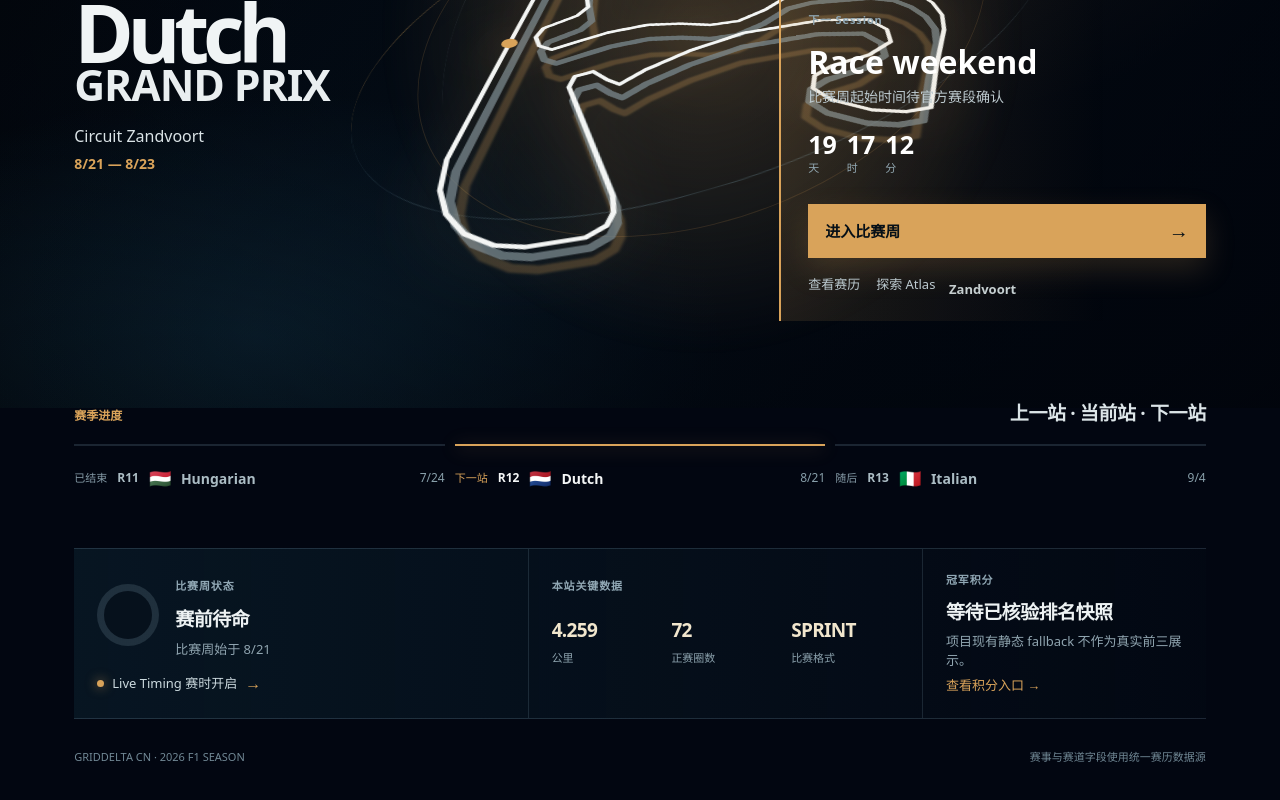
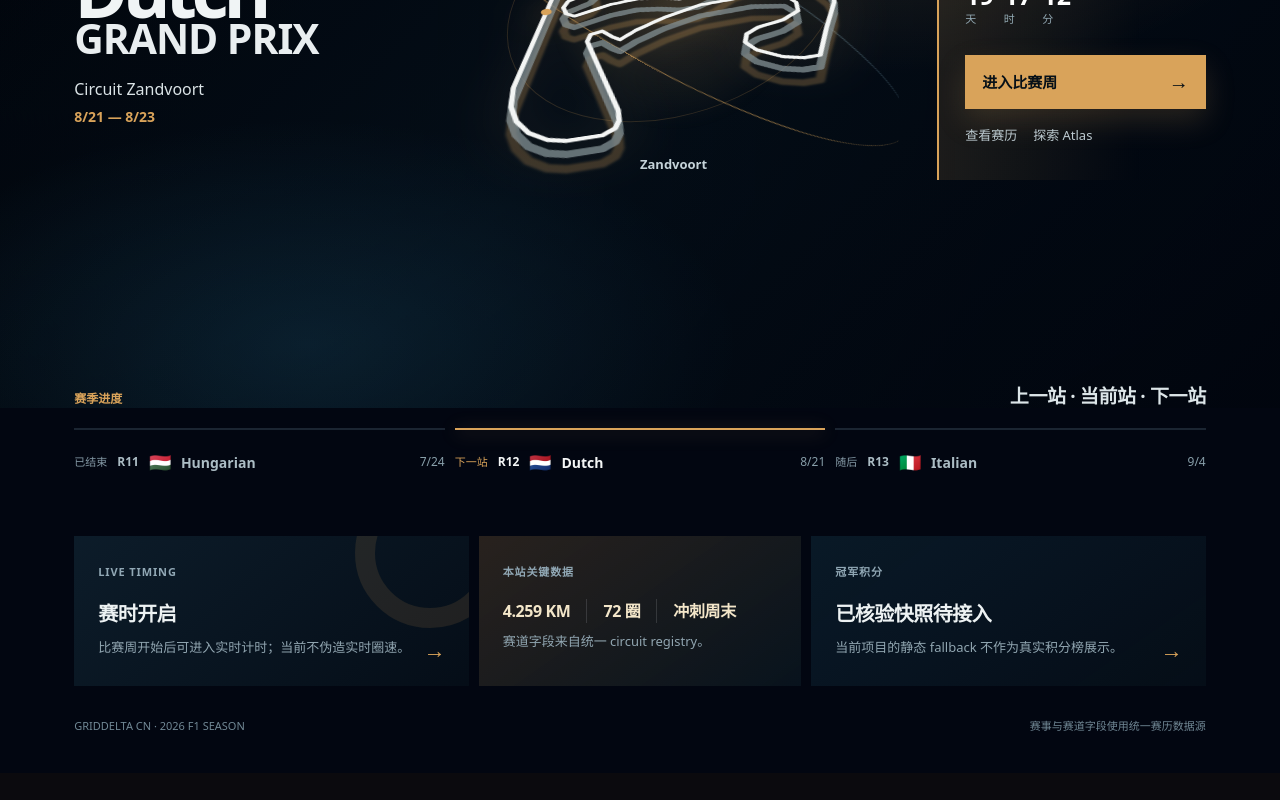
Before and after one commit to s8k8ps26k6-ui/pitwallcn, a Next.js app: page / in a window 1280 px wide. Shown: the part 392-1192 px from the top of the page. After the commit the page ends 1165 px from the top, so only its background shows below. Built offline with nearby package versions, Linux system fonts and the light colour scheme.

Commit message:
Revert "feat: unify homepage race scene"
This reverts commit e01ca401f4975ac439fa3d0534fc65dbeb899032.

```diff
--- a/src/components/homepage-v3/homepage-v3.tsx
+++ b/src/components/homepage-v3/homepage-v3.tsx
@@ -40,14 +40,6 @@ const EVENT_THEMES: Partial<Record<string, EventTheme>> = {
   qatar: { accent: "#c69b80", accentRgb: "198 155 128", support: "#6d608d" },
 };
 
-const REGION_THEMES: Record<UnifiedRace["race"]["region"], EventTheme> = {
-  AMERICAS: { accent: "#c99b72", accentRgb: "201 155 114", support: "#3f78a0" },
-  APAC: { accent: "#c6af72", accentRgb: "198 175 114", support: "#397e93" },
-  EUROPE: { accent: "#d0ab72", accentRgb: "208 171 114", support: "#52799b" },
-  EURASIA: { accent: "#bc8d78", accentRgb: "188 141 120", support: "#567796" },
-  MIDDLE_EAST: { accent: "#c59d7f", accentRgb: "197 157 127", support: "#6e638f" },
-};
-
 function getCountdown(targetIso: string, now: Date) {
   const remaining = Math.max(0, Date.parse(targetIso) - now.getTime());
   return {
@@ -80,23 +72,6 @@ function getGrandPrixTitle(name: string) {
   return name.replace(/ Grand Prix$/i, "");
 }
 
-function getRaceWeekProgress(race: UnifiedRace, now: Date) {
-  const start = Date.parse(`${race.race.startDate}T00:00:00.000Z`);
-  const end = Date.parse(`${race.race.endDate}T23:59:59.999Z`);
-  const timestamp = now.getTime();
-  const progress = Math.round(
-    Math.max(0, Math.min(1, (timestamp - start) / (end - start))) * 100,
-  );
-
-  if (timestamp < start) {
-    return { progress: 0, label: "赛前待命", detail: `比赛周始于 ${formatShortDate(race.race.startDate)}` };
-  }
-  if (timestamp > end) {
-    return { progress: 100, label: "比赛周已完成", detail: "下一站赛程已进入待命状态" };
-  }
-  return { progress, label: "比赛周进行中", detail: `赛程已推进 ${progress}%` };
-}
-
 function getPhaseLabel(phase: "current" | "next" | "off-season") {
   if (phase === "current") return "比赛周进行中";
   if (phase === "off-season") return "赛季收官后";
@@ -126,11 +101,7 @@ export function HomepageV3({
   const [now, setNow] = useState(() => new Date());
   const moment = useMemo(() => getPrimaryRaceMoment(race, now), [now, race]);
   const countdown = getCountdown(moment.startTime, now);
-  const raceWeek = getRaceWeekProgress(race, now);
-  const theme =
-    EVENT_THEMES[race.race.id] ??
-    REGION_THEMES[race.race.region] ??
-    DEFAULT_THEME;
+  const theme = EVENT_THEMES[race.race.id] ?? DEFAULT_THEME;
   const detailHref = `/races/${race.season}/${race.eventId}` as Route;
   const localSessionTime = moment.isTimeConfirmed
     ? formatLocalDateTime(moment.startTime, race.circuit?.timeZone, "zh-CN")
@@ -139,25 +110,11 @@ export function HomepageV3({
     "--event-accent": theme.accent,
     "--event-accent-rgb": theme.accentRgb,
     "--event-support": theme.support,
-    "--week-progress": `${raceWeek.progress}%`,
   } as CSSProperties;
 
   useEffect(() => {
-    let interval: number | undefined;
-
-    const refreshClock = () => setNow(new Date());
-    const syncClock = () => {
-      if (interval) window.clearInterval(interval);
-      refreshClock();
-      if (!document.hidden) interval = window.setInterval(refreshClock, 1_000);
-    };
-
-    syncClock();
-    document.addEventListener("visibilitychange", syncClock);
-    return () => {
-      if (interval) window.clearInterval(interval);
-      document.removeEventListener("visibilitychange", syncClock);
-    };
+    const interval = window.setInterval(() => setNow(new Date()), 1_000);
+    return () => window.clearInterval(interval);
   }, []);
 
   return (
@@ -192,9 +149,9 @@ export function HomepageV3({
           <p className={styles.weekendDates}>{formatRaceDates(race)}</p>
         </div>
 
-        <div className={styles.trackStage} aria-label={`${race.race.circuitName} circuit scene`}>
+        <div className={styles.trackStage} aria-label={`${race.race.circuitName} circuit model`}>
           <div className={styles.trackHalo} aria-hidden="true" />
-          <div className={styles.sceneArcs} aria-hidden="true" />
+          <div className={styles.trackRings} aria-hidden="true" />
           <CircuitOutline
             outline={race.circuit?.outline}
             className={`${styles.trackLayer} ${styles.trackDepth}`}
@@ -210,11 +167,6 @@ export function HomepageV3({
             className={`${styles.trackLayer} ${styles.trackTop}`}
             title={`${race.race.circuitName} circuit outline`}
             showStartMarker
-          />
-          <CircuitOutline
-            outline={race.circuit?.outline}
-            className={`${styles.trackLayer} ${styles.trackFlow}`}
-            title={`${race.race.circuitName} session light flowing along the circuit`}
           />
           <p className={styles.trackLocation}>{race.race.city}</p>
         </div>
@@ -264,45 +216,34 @@ export function HomepageV3({
         </div>
       </section>
 
-      <section className={styles.operations} aria-label="Race operations summary">
-        <div className={styles.weekStatus}>
-          <div className={styles.weekRing} aria-hidden="true"><span /></div>
+      <section className={styles.dataDeck} aria-label="Race data summary">
+        <Link className={styles.liveStatus} href="/live">
+          <span className={styles.dataKicker}>LIVE TIMING</span>
+          <strong>{phase === "current" ? "比赛周数据窗口" : "赛时开启"}</strong>
+          <p>
+            {phase === "current"
+              ? "实时计时入口已就绪，数据流取决于 OpenF1 当期可用性。"
+              : "比赛周开始后可进入实时计时；当前不伪造实时圈速。"}
+          </p>
+          <span className={styles.dataArrow} aria-hidden="true">→</span>
+        </Link>
+
+        <article className={styles.circuitData}>
+          <span className={styles.dataKicker}>本站关键数据</span>
           <div>
-            <span className={styles.dataKicker}>比赛周状态</span>
-            <strong>{raceWeek.label}</strong>
-            <p>{raceWeek.detail}</p>
+            <strong>{race.circuit?.lengthKm ? `${race.circuit.lengthKm.toFixed(3)} KM` : "长度待确认"}</strong>
+            <strong>{race.circuit?.laps ? `${race.circuit.laps} 圈` : "圈数待确认"}</strong>
+            <strong>{race.race.isSprint ? "冲刺周末" : "常规周末"}</strong>
           </div>
-          <Link className={styles.liveLink} href="/live">
-            <span className={styles.liveDot} aria-hidden="true" />
-            {phase === "current" ? "进入 Live Timing" : "Live Timing 赛时开启"}
-            <b aria-hidden="true">→</b>
-          </Link>
-        </div>
-
-        <article className={styles.metrics}>
-          <span className={styles.dataKicker}>本站关键数据</span>
-          <div className={styles.metricValues}>
-            <div>
-              <strong>{race.circuit?.lengthKm ? `${race.circuit.lengthKm.toFixed(3)}` : "—"}</strong>
-              <span>公里</span>
-            </div>
-            <div>
-              <strong>{race.circuit?.laps ?? "—"}</strong>
-              <span>正赛圈数</span>
-            </div>
-            <div>
-              <strong>{race.race.isSprint ? "SPRINT" : "STANDARD"}</strong>
-              <span>比赛格式</span>
-            </div>
-          </div>
+          <p>赛道字段来自统一 circuit registry。</p>
         </article>
 
-        <div className={styles.standingsNote}>
+        <Link className={styles.standingsStatus} href="/standings">
           <span className={styles.dataKicker}>冠军积分</span>
-          <strong>等待已核验排名快照</strong>
-          <p>项目现有静态 fallback 不作为真实前三展示。</p>
-          <Link href="/standings">查看积分入口 →</Link>
-        </div>
+          <strong>已核验快照待接入</strong>
+          <p>当前项目的静态 fallback 不作为真实积分榜展示。</p>
+          <span className={styles.dataArrow} aria-hidden="true">→</span>
+        </Link>
       </section>
 
       <footer className={styles.footer}>
```
Also changed, not shown: src/components/homepage-v3/homepage-v3.module.css.
